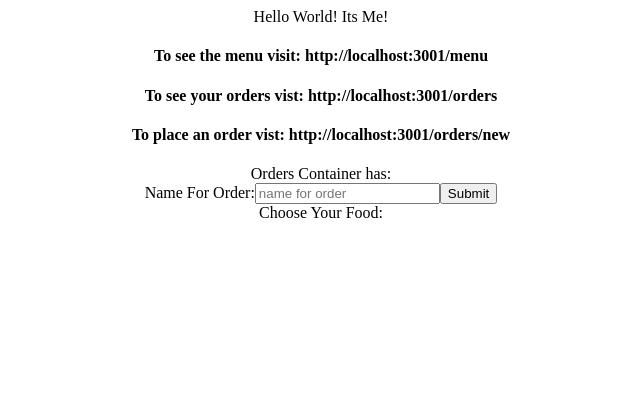
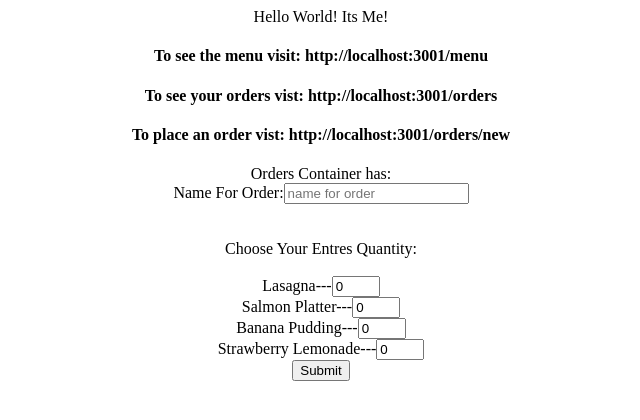
Before and after one commit to elledove/bae-frontend, a React (Create React App) app: page /orders/new in a window 1280 px wide. Shown: the top 420 px of the page, without its empty margins (319-959 px from the left). Built offline with nearby package versions, Linux system fonts and the light colour scheme; no server answers.

Commit message:
The order form has a method ot handle to order quantity changes as well as submitting the form itself.

```diff
--- a/src/components/OrderForm.js
+++ b/src/components/OrderForm.js
@@ -1,20 +1,76 @@
 import React, { Component } from 'react';
+import {connect} from 'react-redux';
 
 
 
 class OrderForm extends Component {
-    state = {  }
+    state = {
+        name: '',
+    lquantity: 0,
+    bpquantity: 0,
+    squantity: 0,
+    strwbryquantity: 0
+
+     }
+
+
+     handleChange =(event) =>{
+        // debugger;
+        this.setState({
+            //Here we are abstracting and using key:value pairs from input tags name:value
+            [event.target.name]: event.target.value
+        })
+     }
+
+
+     handleSubmit = (event) => {
+         event.preventDefault();
+     }
+
+
+
     render() {
         return ( <div>
-            <form id="orderform">
-            <label for="fname">Name For Order:</label>
-           <input type="text" placeholder="name for order"name="name_for_order"/>
+            <form id="orderform" onSubmit={this.handleSubmit}>
+            <label>Name For Order:</label>
+           <input type="text" placeholder="name for order"name="name" value={this.state.name} onChange={this.handleChange}/>
+           <br></br>
+           <br></br>
+           <br></br>
+           <label for="entres"> Choose Your Entres Quantity: </label>
+           <br></br>
+           <br></br>
+           <label> Lasagna</label>
+          ---
+           <input type="number" id="quantity" name="lquantity" min="0" max="5" value={this.state.lquantity} onChange={this.handleChange}/>
+           <br></br>
+          <label> Salmon Platter</label>
+          ---
+          <input type="number" id="quantity" name="squantity" min="0" max="3" value={this.state.squantity} onChange={this.handleChange}/>
+
+           <br></br>
+           <label> Banana Pudding</label>
+          ---
+          <input type="number" id="quantity" name="bpquantity" min="0" max="3" value={this.state.bpquantity} onChange={this.handleChange}/>
+          <br></br>
+          <label> Strawberry Lemonade</label>
+          ---
+          <input type="number" id="quantity" name="strwbryquantity" min="0" max="3" value={this.state.strwbryquantity} onChange={this.handleChange}/>
+
+          <br></br>
+
+
+
+
+
+
            <input type="submit"/>
 
 
             </form>
-            <label for="cars">Choose Your Food:</label>
-            <label>      </label>
+
+            <br></br>
+
 
 
 
```
